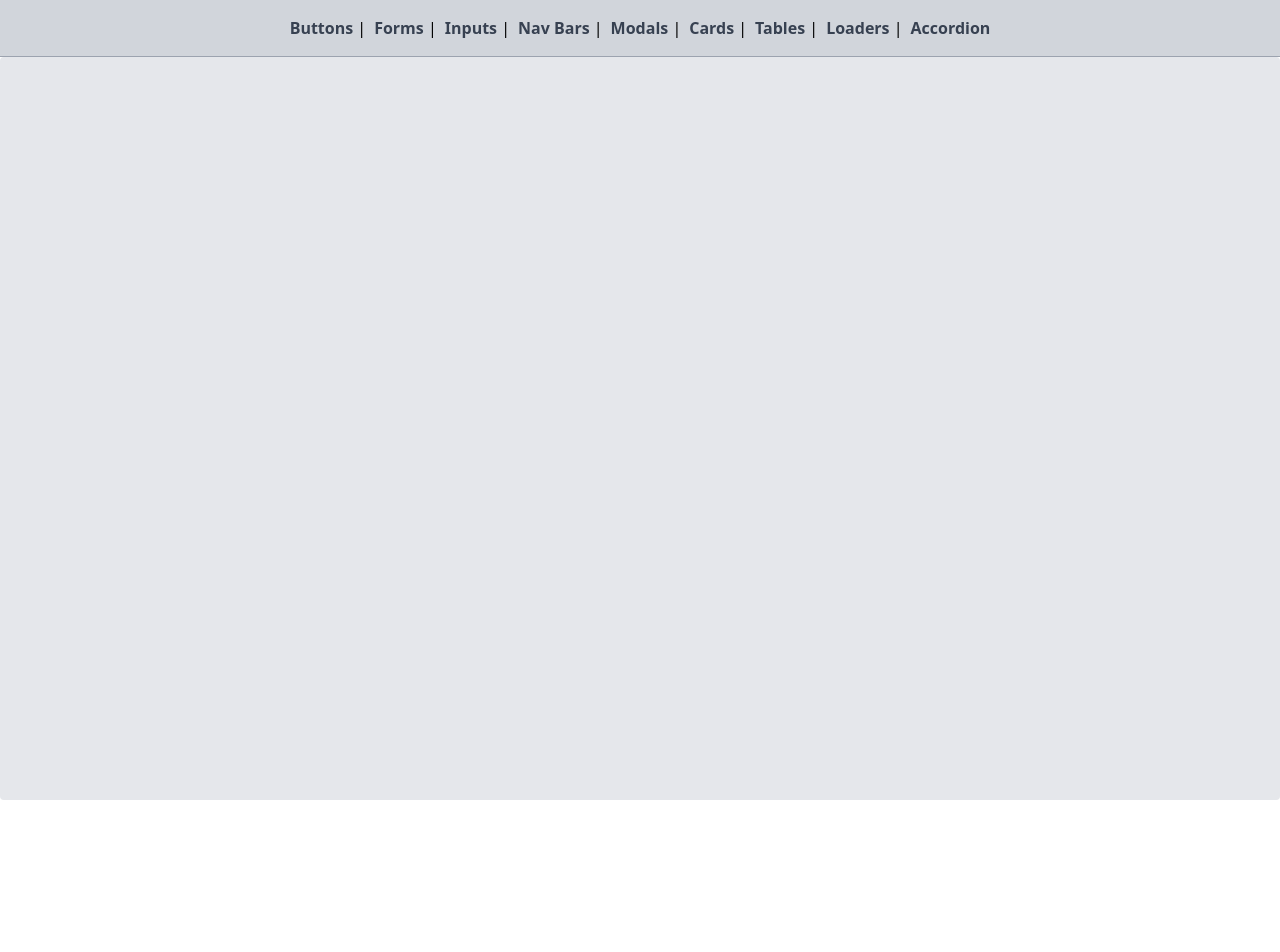
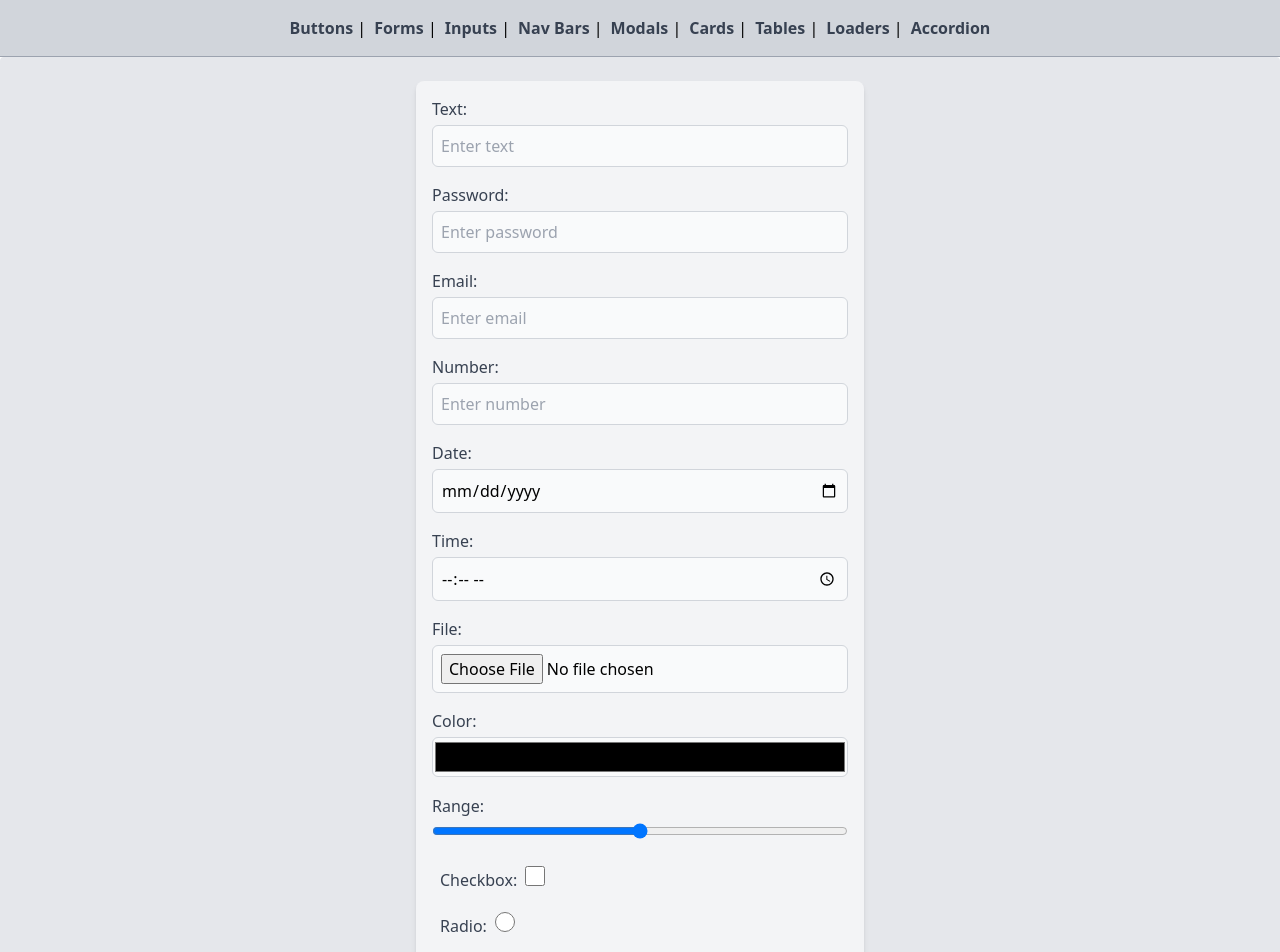
Before and after one commit to shaooriqbal/react-components-tailwind, a React (Create React App) app: page /inputs in a window 1280 px wide. Shown: the top 952 px of the page. Before the commit the page ends 800 px from the top, so only its background shows below. Built offline with nearby package versions, Linux system fonts and the light colour scheme.

Commit message:
Code refactoring + Input elements & their state handling in react.

```diff
--- a/src/App.js
+++ b/src/App.js
@@ -1,9 +1,7 @@
-import AppRoutes from './routes';
+import AppRoutes from "./routes";
 
 function App() {
-  return (
-  <AppRoutes/>
-  );
+  return <AppRoutes />;
 }
 
 export default App;
--- a/src/components/forms.jsx
+++ b/src/components/forms.jsx
@@ -1,32 +1,56 @@
 export default function FormComponent() {
+  const onSubmit = (event) => {
+    event.preventDefault();
+    console.log(" -- on submit --");
+  };
   return (
-        <div className="flex flex-col sm:flex-row justify-between space-x-4 p-4">
+    <div className="flex flex-col sm:flex-row justify-between space-x-4 p-2">
       {/* Left Form */}
-            <div className="w-full sm:w-[48%] bg-gray-100 p-6 rounded-md shadow-lg">
-                <h2 className="text-xl font-bold mb-4  flex flex-row justify-center items-center">Sign Up</h2>
-                <form>
+      <div className="w-full sm:w-[48%] bg-gray-100 p-4 rounded-md shadow-lg">
+        <h2 className="text-xl font-bold mb-4  flex flex-row justify-center items-center">
+          Sign Up
+        </h2>
+        <form onSubmit={onSubmit}>
           {/* Name Field */}
           <div className="mb-4">
-                        <label className="block text-sm font-medium text-gray-700">Name</label>
-                        <input type="text" className="w-full px-4 py-2 mt-2 border border-gray-300 rounded-md" placeholder="Enter your name" />
+            <AppInputComponent
+              label="Name"
+              type="input"
+              hint="Enter your name"
+            />
           </div>
 
           {/* Email Field */}
           <div className="mb-4">
-                        <label className="block text-sm font-medium text-gray-700">Email</label>
-                        <input type="email" className="w-full px-4 py-2 mt-2 border border-gray-300 rounded-md" placeholder="Enter your email" />
+            <AppInputComponent
+              label="Email"
+              type="input"
+              hint="Enter your email"
+            />
           </div>
 
           {/* Radio Buttons */}
           <div className="mb-4">
-                        <span className="block text-sm font-medium text-gray-700">Gender</span>
+            <span className="block text-sm font-medium text-gray-700">
+              Gender
+            </span>
             <div className="flex items-center space-x-4 mt-2">
               <label className="flex items-center">
-                                <input type="radio" name="gender" value="male" className="mr-2" />
+                <input
+                  type="radio"
+                  name="gender"
+                  value="male"
+                  className="mr-2"
+                />
                 Male
               </label>
               <label className="flex items-center">
-                                <input type="radio" name="gender" value="female" className="mr-2" />
+                <input
+                  type="radio"
+                  name="gender"
+                  value="female"
+                  className="mr-2"
+                />
                 Female
               </label>
             </div>
@@ -35,14 +59,21 @@ export default function FormComponent() {
           {/* Checkbox */}
           <div className="mb-4">
             <label className="flex items-center space-x-2">
-                            <input type="checkbox" className="w-4 h-4 border-gray-300 rounded-md" />
-                            <span className="text-sm">I agree to the terms and conditions</span>
+              <input
+                type="checkbox"
+                className="w-4 h-4 border-gray-300 rounded-md"
+              />
+              <span className="text-sm">
+                I agree to the terms and conditions
+              </span>
             </label>
           </div>
 
           {/* Dropdown */}
           <div className="mb-4">
-                        <label className="block text-sm font-medium text-gray-700">Select Country</label>
+            <label className="block text-sm font-medium text-gray-700">
+              Select Country
+            </label>
             <select className="w-full px-4 py-2 mt-2 border border-gray-300 rounded-md">
               <option value="us">United States</option>
               <option value="ca">Canada</option>
@@ -52,63 +83,98 @@ export default function FormComponent() {
           </div>
 
           {/* Submit Button */}
-                    <button type="submit" className="w-full py-2 bg-blue-500 text-white rounded-md">Submit</button>
+          <button
+            type="submit"
+            className="w-full py-2 bg-gray-500 text-white rounded-md"
+          >
+            Submit
+          </button>
         </form>
       </div>
 
       {/* Right Form */}
-            <div className="w-full sm:w-[48%] bg-gray-100 p-6 rounded-md shadow-lg">
-                <h2 className="text-xl font-bold mb-4 flex flex-row justify-center items-center">Login</h2>
-                <form>
+      <div className="w-full sm:w-[48%] bg-gray-100 p-4 rounded-md shadow-lg">
+        <h2 className="text-xl font-bold mb-4 flex flex-row justify-center items-center">
+          Login
+        </h2>
+        <form onSubmit={onSubmit}>
           {/* Username Field */}
-                    <div className="mb-4">
-                        <label className="block text-sm font-medium text-gray-700">Username</label>
-                        <input type="text" className="w-full px-4 py-2 mt-2 border border-gray-300 rounded-md" placeholder="Enter your username" />
-                    </div>
-
+          <AppInputComponent label="Name" type="input" hint="Enter your name" />
           {/* Password Field */}
-                    <div className="mb-4">
-                        <label className="block text-sm font-medium text-gray-700">Password</label>
-                        <input type="password" className="w-full px-4 py-2 mt-2 border border-gray-300 rounded-md" placeholder="Enter your password" />
-                    </div>
-
+          <AppInputComponent
+            label="Password"
+            type="password"
+            hint="Enter your password"
+          />
           {/* Checkbox */}
           <div className="mb-4">
             <label className="flex items-center space-x-2">
-                            <input type="checkbox" className="w-4 h-4 border-gray-300 rounded-md" />
+              <input
+                type="checkbox"
+                className="w-4 h-4 border-gray-300 rounded-md"
+              />
               <span className="text-sm">Remember me</span>
             </label>
           </div>
-
           {/* Radio Buttons */}
           <div className="mb-4">
-                        <span className="block text-sm font-medium text-gray-700">Account Type</span>
+            <span className="block text-sm font-medium text-gray-700">
+              Account Type
+            </span>
             <div className="flex items-center space-x-4 mt-2">
               <label className="flex items-center">
-                                <input type="radio" name="account" value="basic" className="mr-2" />
+                <input
+                  type="radio"
+                  name="account"
+                  value="basic"
+                  className="mr-2"
+                />
                 Basic
               </label>
               <label className="flex items-center">
-                                <input type="radio" name="account" value="premium" className="mr-2" />
+                <input
+                  type="radio"
+                  name="account"
+                  value="premium"
+                  className="mr-2"
+                />
                 Premium
               </label>
             </div>
           </div>
-
           {/* Dropdown */}
           <div className="mb-4">
-                        <label className="block text-sm font-medium text-gray-700">Select Role</label>
+            <label className="block text-sm font-medium text-gray-700">
+              Select Role
+            </label>
             <select className="w-full px-4 py-2 mt-2 border border-gray-300 rounded-md">
               <option value="admin">Admin</option>
               <option value="user">User</option>
               <option value="guest">Guest</option>
             </select>
           </div>
-
           {/* Submit Button */}
-                    <button type="submit" className="w-full py-2 bg-green-500 text-white rounded-md">Login</button>
+          <button
+            type="submit"
+            className="w-full py-2 bg-gray-500 text-white rounded-md"
+          >
+            Login
+          </button>
         </form>
       </div>
     </div>
   );
 }
+
+export function AppInputComponent({ label, type, hint }) {
+  return (
+    <div className="mb-4">
+      <label className="block text-sm font-medium text-gray-700">{label}</label>
+      <input
+        type={type}
+        className="w-full px-4 py-2 mt-2 border border-gray-300 rounded-md"
+        placeholder={hint}
+      />
+    </div>
+  );
+}
--- /dev/null
+++ b/src/components/inputs.jsx
@@ -0,0 +1,185 @@
+import React, { useState } from "react";
+
+export default function Inputs() {
+  // Initialize state for each input type
+  const [text, setText] = useState("");
+  const [password, setPassword] = useState("");
+  const [email, setEmail] = useState("");
+  const [number, setNumber] = useState("");
+  const [date, setDate] = useState("");
+  const [time, setTime] = useState("");
+  const [file, setFile] = useState(null); // Files are stored as File objects
+  const [color, setColor] = useState("#000000");
+  const [range, setRange] = useState(50); // Default range value
+  const [checkbox, setCheckbox] = useState(false);
+  const [radio, setRadio] = useState("");
+  const [search, setSearch] = useState("");
+  const [tel, setTel] = useState("");
+  const [url, setUrl] = useState("");
+  const [dropdown, setDropdown] = useState("option1");
+
+  const handleSubmit = (event) => {
+    event.preventDefault(); // Prevents page reload on form submit
+
+    // Log all values or send to backend as needed
+    console.log({
+      text,
+      password,
+      email,
+      number,
+      date,
+      time,
+      file,
+      color,
+      range,
+      checkbox,
+      radio,
+      search,
+      tel,
+      url,
+      dropdown,
+    });
+  };
+
+  return (
+    <form onSubmit={handleSubmit}>
+      <div className="space-y-4 p-4 max-w-md mx-auto bg-gray-100 rounded-lg shadow-md">
+        <label className="block">
+          <span className="text-gray-700">Text:</span>
+          <input
+            type="text"
+            value={text}
+            onChange={(e) => setText(e.target.value)}
+            placeholder="Enter text"
+            className="w-full mt-1 p-2 border border-gray-300 rounded-md bg-gray-50 focus:border-gray-500 focus:outline-none"
+          />
+        </label>
+
+        <label className="block">
+          <span className="text-gray-700">Password:</span>
+          <input
+            type="password"
+            value={password}
+            onChange={(e) => setPassword(e.target.value)}
+            placeholder="Enter password"
+            className="w-full mt-1 p-2 border border-gray-300 rounded-md bg-gray-50 focus:border-gray-500 focus:outline-none"
+          />
+        </label>
+
+        <label className="block">
+          <span className="text-gray-700">Email:</span>
+          <input
+            type="email"
+            value={email}
+            onChange={(e) => setEmail(e.target.value)}
+            placeholder="Enter email"
+            className="w-full mt-1 p-2 border border-gray-300 rounded-md bg-gray-50 focus:border-gray-500 focus:outline-none"
+          />
+        </label>
+
+        {/* Continue similarly for other input types */}
+        <label className="block">
+          <span className="text-gray-700">Number:</span>
+          <input
+            type="number"
+            value={number}
+            onChange={(e) => setNumber(e.target.value)}
+            placeholder="Enter number"
+            className="w-full mt-1 p-2 border border-gray-300 rounded-md bg-gray-50 focus:border-gray-500 focus:outline-none"
+          />
+        </label>
+
+        <label className="block">
+          <span className="text-gray-700">Date:</span>
+          <input
+            type="date"
+            value={date}
+            onChange={(e) => setDate(e.target.value)}
+            className="w-full mt-1 p-2 border border-gray-300 rounded-md bg-gray-50 focus:border-gray-500 focus:outline-none"
+          />
+        </label>
+
+        <label className="block">
+          <span className="text-gray-700">Time:</span>
+          <input
+            type="time"
+            value={time}
+            onChange={(e) => setTime(e.target.value)}
+            className="w-full mt-1 p-2 border border-gray-300 rounded-md bg-gray-50 focus:border-gray-500 focus:outline-none"
+          />
+        </label>
+
+        <label className="block">
+          <span className="text-gray-700">File:</span>
+          <input
+            type="file"
+            onChange={(e) => setFile(e.target.files[0])} // First file selected
+            className="w-full mt-1 p-2 border border-gray-300 rounded-md bg-gray-50 focus:border-gray-500 focus:outline-none"
+          />
+        </label>
+
+        <label className="block">
+          <span className="text-gray-700">Color:</span>
+          <input
+            type="color"
+            value={color}
+            onChange={(e) => setColor(e.target.value)}
+            className="w-full mt-1 h-10 border border-gray-300 rounded-md bg-gray-50 focus:border-gray-500 focus:outline-none"
+          />
+        </label>
+
+        <label className="block">
+          <span className="text-gray-700">Range:</span>
+          <input
+            type="range"
+            value={range}
+            onChange={(e) => setRange(e.target.value)}
+            className="w-full mt-1 border border-gray-300 rounded-md bg-gray-50 focus:border-gray-500 focus:outline-none"
+          />
+        </label>
+
+        <label className="block">
+          <span className="text-gray-700 mx-2">Checkbox:</span>
+          <input
+            type="checkbox"
+            checked={checkbox}
+            onChange={(e) => setCheckbox(e.target.checked)}
+            className="mt-1 form-checkbox h-5 w-5 text-gray-600 focus:outline-none"
+          />
+        </label>
+
+        <label className="block">
+          <span className="text-gray-700 mx-2">Radio:</span>
+          <input
+            type="radio"
+            value="option1"
+            checked={radio === "option1"}
+            onChange={(e) => setRadio(e.target.value)}
+            name="radio"
+            className="mt-1 form-radio h-5 w-5 text-gray-600 focus:outline-none"
+          />
+        </label>
+
+        <label className="block">
+          <span className="text-gray-700">Search:</span>
+          <input
+            type="search"
+            value={search}
+            onChange={(e) => setSearch(e.target.value)}
+            placeholder="Search..."
+            className="w-full mt-1 p-2 border border-gray-300 rounded-md bg-gray-50 focus:border-gray-500 focus:outline-none"
+          />
+        </label>
+
+        {/* Continue for other fields like tel, url, dropdown, etc. */}
+
+        <button
+          type="submit"
+          className="w-full py-2 mt-2 text-white bg-gray-600 rounded-md hover:bg-gray-700 focus:outline-none"
+        >
+          Submit
+        </button>
+      </div>
+    </form>
+  );
+}
--- a/src/routes/index.jsx
+++ b/src/routes/index.jsx
@@ -4,31 +4,27 @@ import MainLayout from "../layouts";
 import Buttons from "../components/buttons";
 import MainPageComponent from "../components/main_page_component";
 import FormComponent from "../components/forms";
-
-
+import Inputs from "../components/inputs";
 
 export default function AppRoutes() {
   return (
     <BrowserRouter>
-            <Suspense fallback={ <>Loading ...</>}>
+      <Suspense fallback={<>Loading ...</>}>
         <Routes>
-                    <Route path="/" element={<MainLayout/>}>
-
-                        <Route index element={<MainPageComponent/>} />
-                        <Route path="forms" element={ <FormComponent/>} />
-                        <Route path='Buttons' element={<Buttons/>} />
-                        <Route path='inputs' element={ <></>} />
-                        <Route path='navs' element={<></>} />
-                        <Route path='modals' element={ <></>} />
-                        <Route path='cards' element={ <></>} />
-                        <Route path='tables' element={ <></>} />
-                        <Route path='loaders' element={ <></>} />
-                        <Route path='accordians' element={ <></>} />
-
+          <Route path="/" element={<MainLayout />}>
+            <Route index element={<MainPageComponent />} />
+            <Route path="forms" element={<FormComponent />} />
+            <Route path="Buttons" element={<Buttons />} />
+            <Route path="inputs" element={<Inputs />} />
+            <Route path="navs" element={<></>} />
+            <Route path="modals" element={<></>} />
+            <Route path="cards" element={<></>} />
+            <Route path="tables" element={<></>} />
+            <Route path="loaders" element={<></>} />
+            <Route path="accordians" element={<></>} />
           </Route>
-
         </Routes>
       </Suspense>
     </BrowserRouter>
-    )
+  );
 }
```
Also changed, not shown: src/components/buttons.jsx (+9 -9 lines), src/components/main_page_component.jsx (+5 -5 lines), src/index.js (+6 -6 lines), src/layouts/index.jsx (+63 -10 lines). Lines whose indentation alone changed are shown as unchanged.
